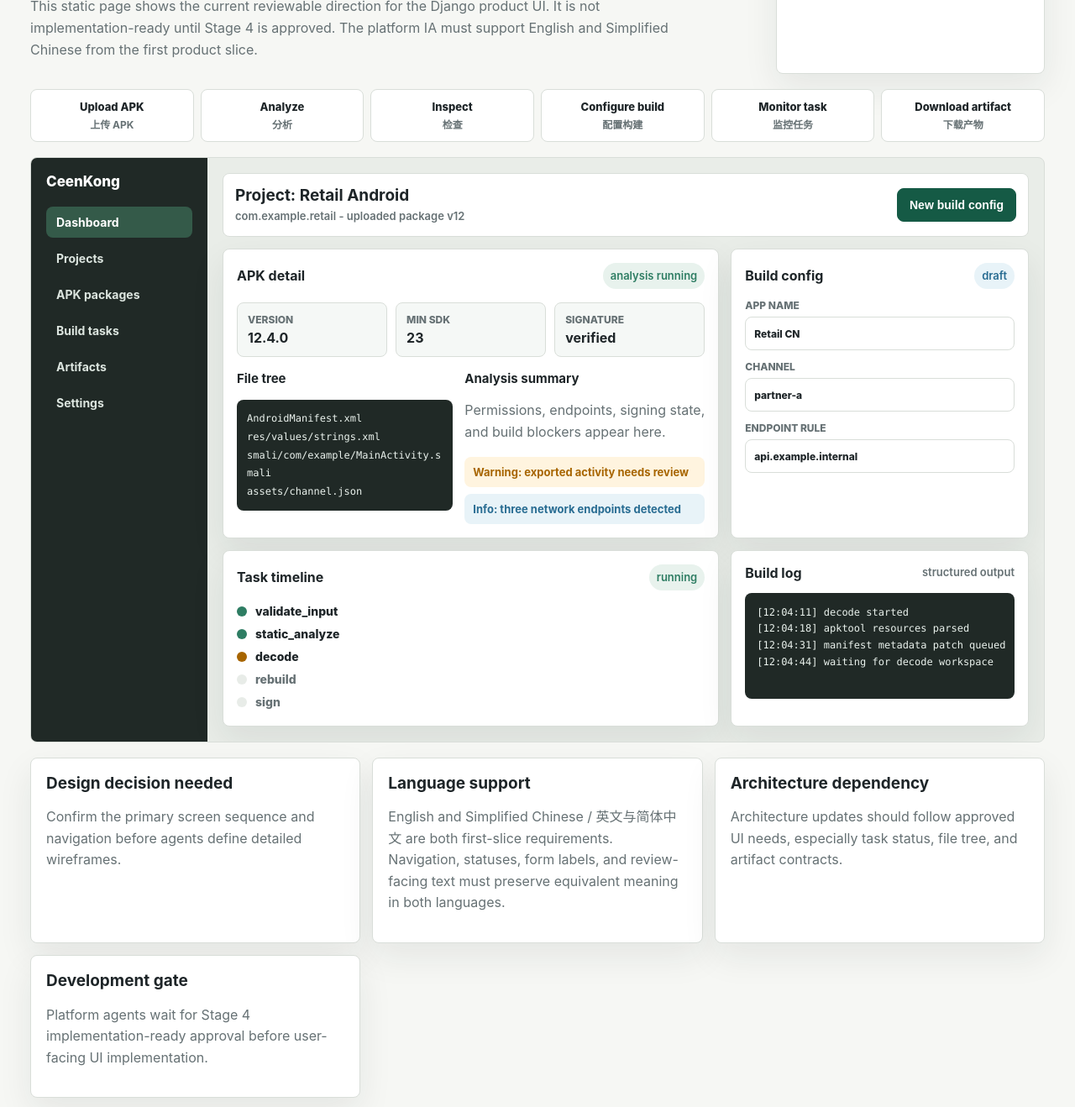
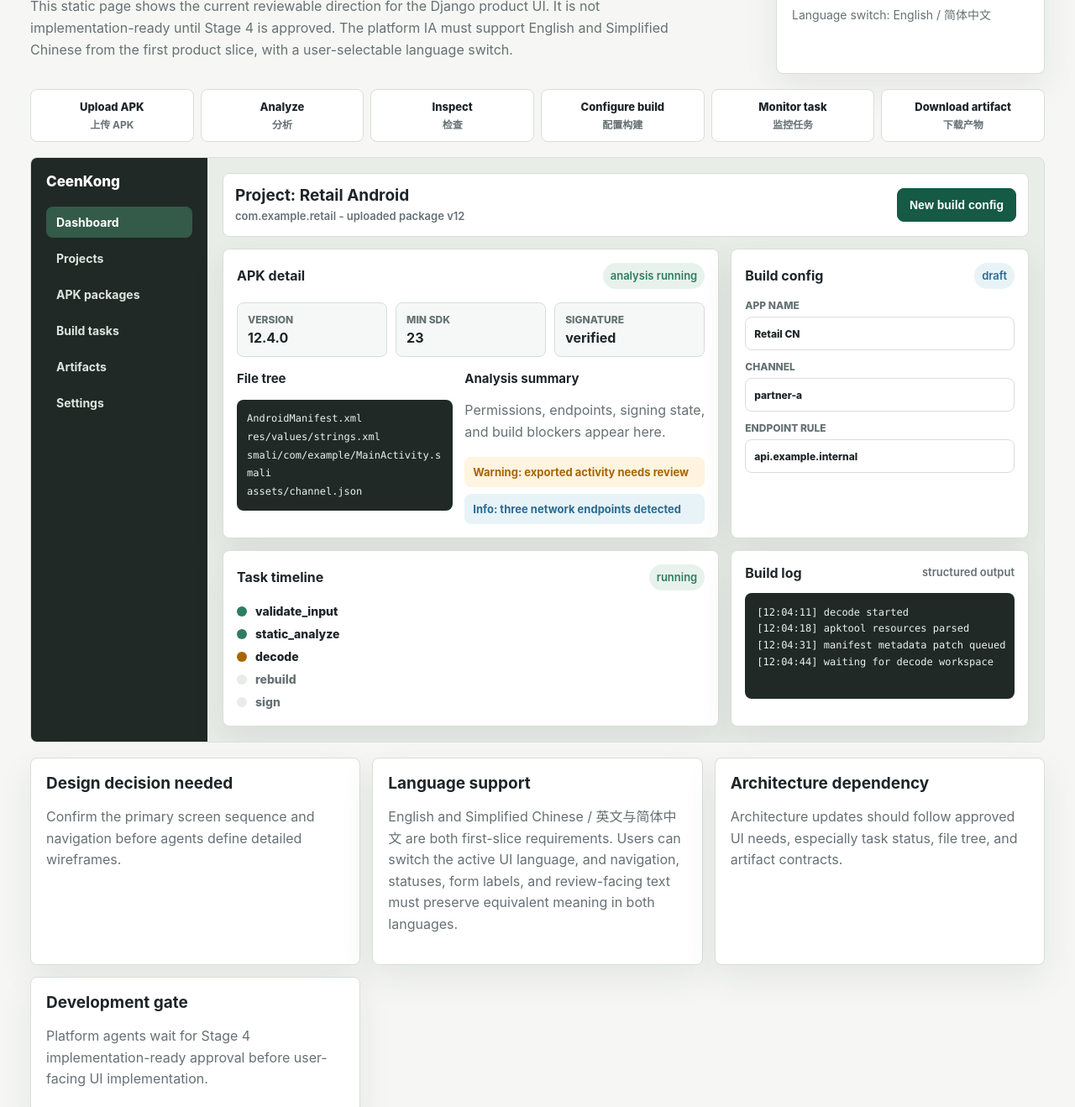
Before and after one commit to ceenkong/ceenkong-design, a plain HTML site: page site/platform-mvp.html in a window 1280 px wide. Shown: the part 268-1586 px from the top of the page at 84% size. Drawn offline with Linux system fonts and the light colour scheme.

Commit message:
docs: require switchable platform languages

```diff
--- a/site/platform-mvp.html
+++ b/site/platform-mvp.html
@@ -30,12 +30,14 @@
             This static page shows the current reviewable direction for the
             Django product UI. It is not implementation-ready until Stage 4 is
             approved. The platform IA must support English and Simplified
-            Chinese from the first product slice.
+            Chinese from the first product slice, with a user-selectable
+            language switch.
           </p>
         </div>
         <aside class="review-note" aria-label="Review status">
           <strong>Needs owner review</strong>
           <span>Approve or request changes on PR #4 before Stage 2.</span>
+          <span>Language switch: English / 简体中文</span>
         </aside>
       </section>
 
@@ -143,7 +145,7 @@
         </article>
         <article>
           <h2>Language support</h2>
-          <p>English and Simplified Chinese / 英文与简体中文 are both first-slice requirements. Navigation, statuses, form labels, and review-facing text must preserve equivalent meaning in both languages.</p>
+          <p>English and Simplified Chinese / 英文与简体中文 are both first-slice requirements. Users can switch the active UI language, and navigation, statuses, form labels, and review-facing text must preserve equivalent meaning in both languages.</p>
         </article>
         <article>
           <h2>Architecture dependency</h2>
```
Also changed, not shown: site/index.html (+1 -1 lines), 1 other file.
